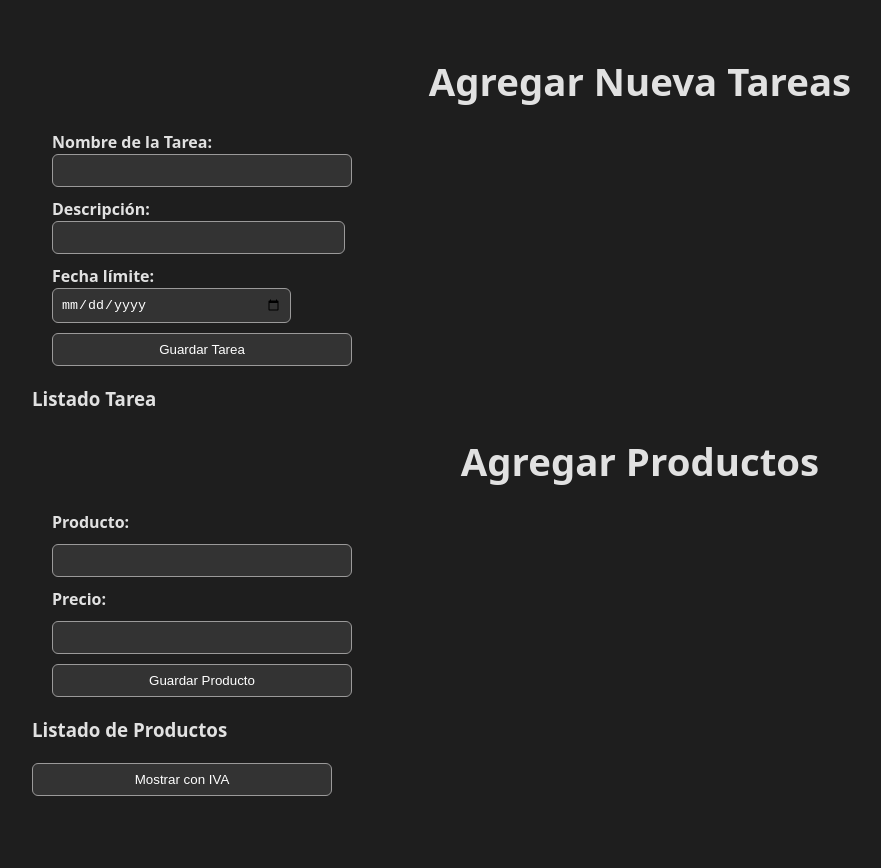
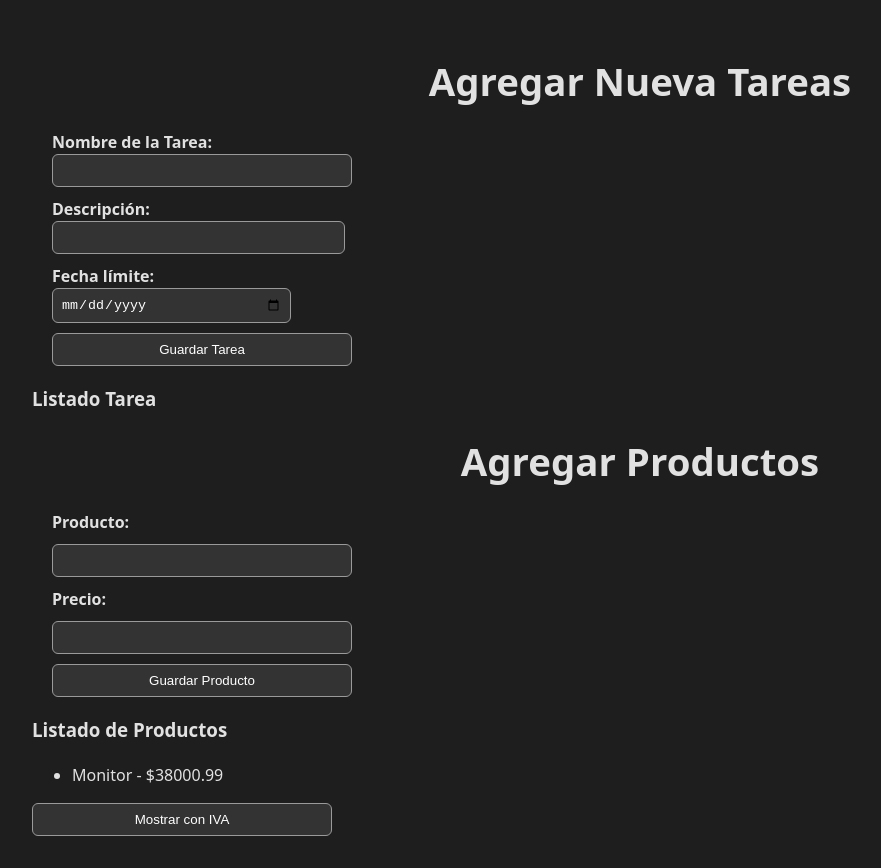
Before and after one commit to LautyCano/TP3PV2025Grupo17, a React (Vite) app: page / in a window 1280 px wide. Shown: the whole page, without its empty margins (0-881 px from the left). Before the commit the page ends 828 px from the top, so only its background shows below. Built offline with nearby package versions, Linux system fonts and the light colour scheme.

Commit message:
Ejercicio N5 del TP Ejercicio Adicional - Segobia Tiago

```diff
--- a/src/assets/components/Producto.jsx
+++ b/src/assets/components/Producto.jsx
@@ -2,7 +2,17 @@ import { useState } from "react";
 import '../css/producto.css';
 
 function Producto() {
-    const [productos, setProductos] = useState([]);
+
+    const [productos, setProductos] = useState(() => {
+        return [
+            {
+            id: 1,
+            nproducto: "Monitor",
+            precio: 38000.99
+            }
+        ];
+    });
+
     const [nombre, setNombre] = useState("");
     const [precio, setPrecio] = useState("");
     const [mostrarIVA, setMostrarIVA] = useState(false);
@@ -16,7 +26,7 @@ function Producto() {
             precio: parseFloat(precio)
         };
 
-        setProductos([...productos, nuevoProducto]);
+        setProductos([nuevoProducto, ...productos]);
         setNombre("");
         setPrecio("");
         setMostrarIVA(false);
```
